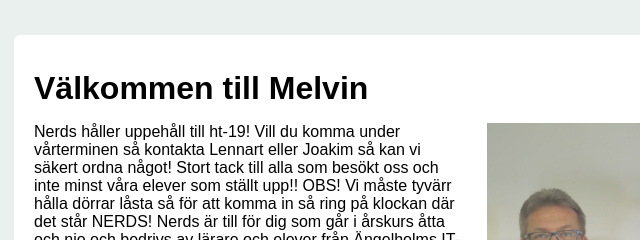
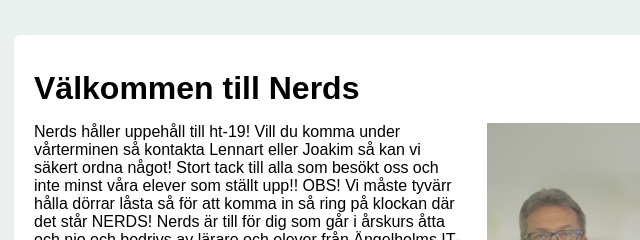
Before and after one commit to Melle01/nerds, a plain HTML site: page nerds.html in a window 1280 px wide. Shown: the part 146-386 px from the top of the page, 26-666 px from the left. Drawn offline with Linux system fonts and the light colour scheme.

Commit message:
nerds namn

```diff
--- a/nerds.html
+++ b/nerds.html
@@ -27,7 +27,7 @@
  <div>
 
 <div class="panel" style="clear: left;">
-	<h1>Välkommen till Melvin</h1>
+	<h1>Välkommen till Nerds</h1>
 
 
 	<p class="panelgrid">Nerds håller uppehåll till ht-19!
```
